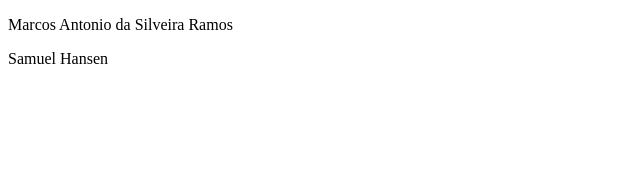
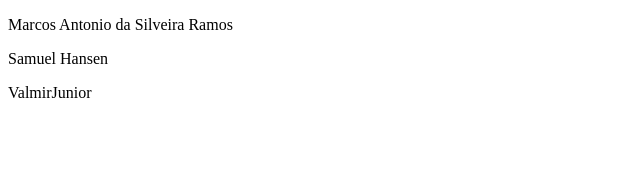
Before and after one commit to SamuelHansen1107/spotifei-frontend-senac, an Angular app: page / in a window 1280 px wide. Shown: the top 174 px of the page, without its empty margins (0-640 px from the left). Built offline with nearby package versions, Linux system fonts and the light colour scheme.

Commit message:
Adinionado Valmir

```diff
--- a/src/app/app.component.html
+++ b/src/app/app.component.html
@@ -1,4 +1,5 @@
 <main>
   <p>Marcos Antonio da Silveira Ramos</p>
   <p>Samuel Hansen</p>
+  <p>ValmirJunior</p>
 </main>
```
